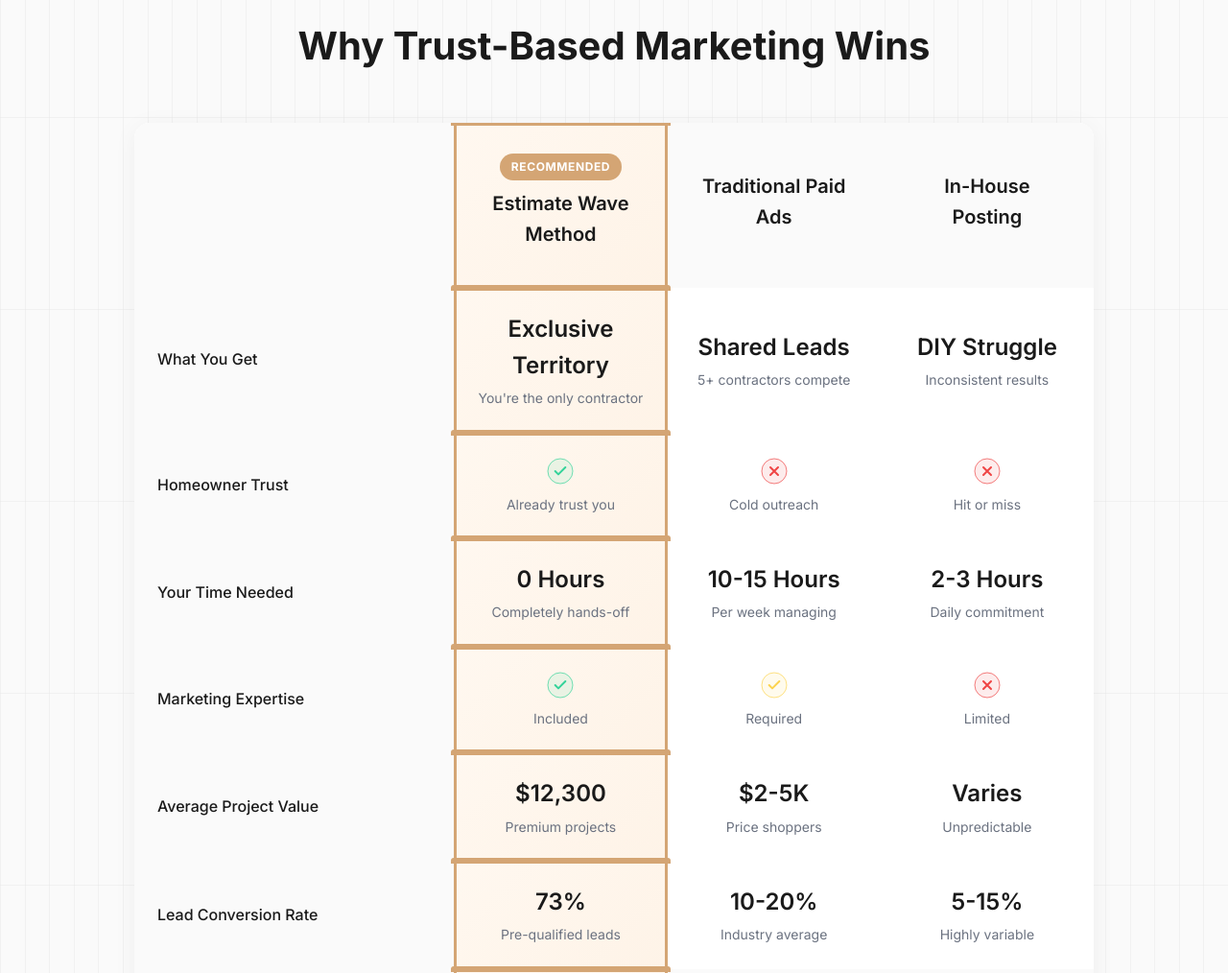
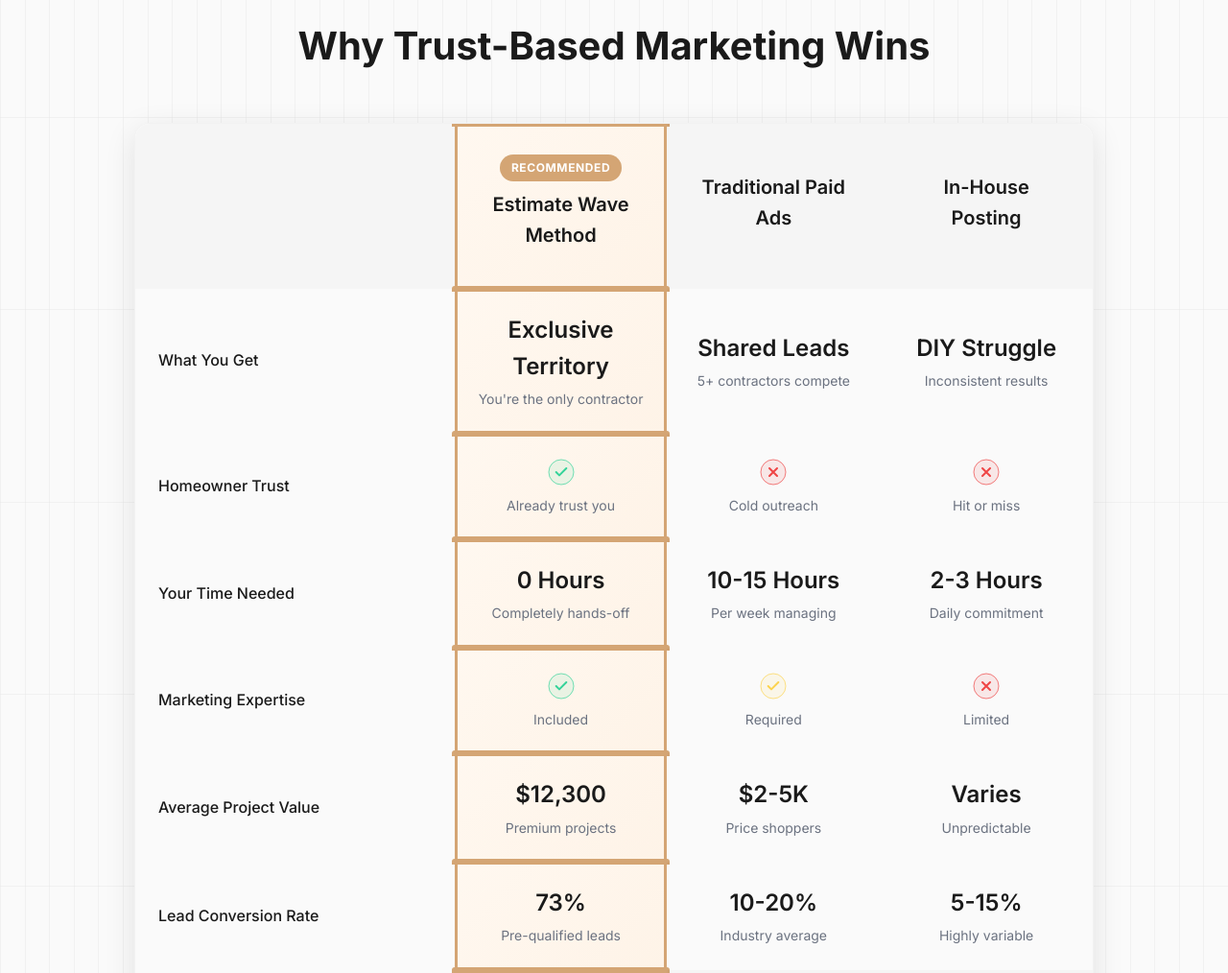
Before and after one commit to Cymoe/Estimate-Wave, a website: page index.html in a window 1280 px wide. Shown: the part 3080-4094 px from the top of the page at 96% size. Drawn offline with Linux system fonts and the light colour scheme.

Commit message:
stylingin

```diff
--- a/styles.css
+++ b/styles.css
@@ -1374,9 +1374,10 @@ blockquote cite {
     background: white;
     border-radius: 16px;
     overflow: hidden;
-    box-shadow: 0 4px 24px rgba(0, 0, 0, 0.05);
+    box-shadow: 0 8px 32px rgba(0, 0, 0, 0.1);
     margin: 0 auto;
     max-width: 1000px;
+    border: 1px solid rgba(0, 0, 0, 0.05);
 }
 
 .comparison-header {
@@ -1440,6 +1441,7 @@ blockquote cite {
     align-items: center;
     transition: transform 0.2s ease;
     position: relative;
+    background: rgba(0, 0, 0, 0.02);
 }
 
 .comparison-cell:hover {
```
